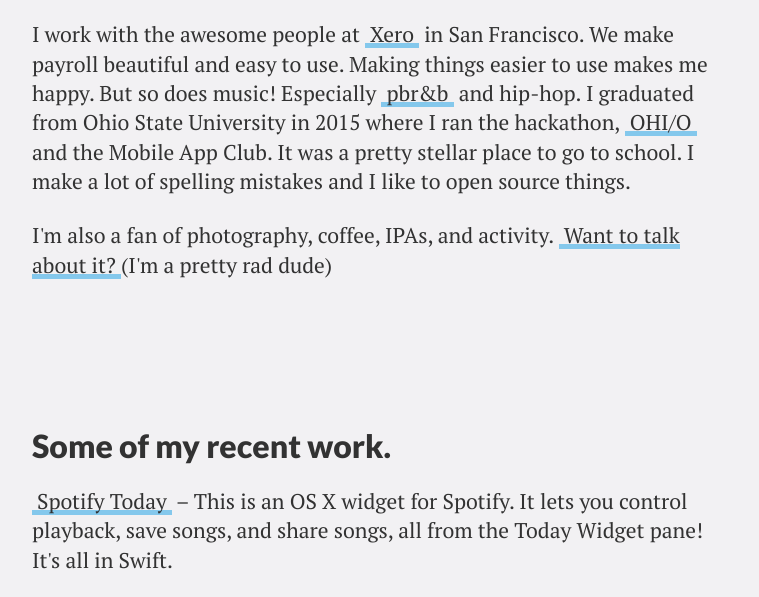
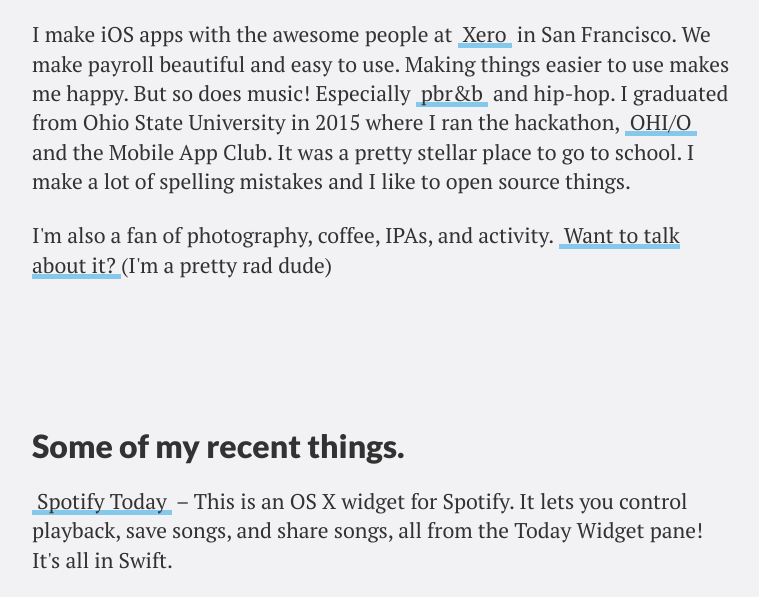
Before and after one commit to mattfaluotico/mattfaluotico.github.io, a website: page index.html in a window 1280 px wide. Shown: the part 508-1105 px from the top of the page, without its empty margins (258-1017 px from the left). Drawn offline with Linux system fonts and the light colour scheme.

Commit message:
oh yeah im a developer

```diff
--- a/index.html
+++ b/index.html
@@ -48,13 +48,13 @@
     <div class="container section">
     	<h2>Allow me to introduce myself.</h2>
 
-    	<p>I work with the awesome people at <a href="https://www.xero.com/us/">Xero</a> in San Francisco. We make payroll beautiful and easy to use. Making things easier to use makes me happy. But so does music! Especially <a href="https://en.wikipedia.org/wiki/PBR%26B">pbr&amp;b</a> and hip-hop. I graduated from Ohio State University in 2015 where I ran the hackathon, <a href="http:hack.osu.edu">OHI/O</a> and the Mobile App Club. It was a pretty stellar place to go to school. I make a lot of spelling mistakes and I like to open source things.</p>
+    	<p>I make iOS apps with the awesome people at <a href="https://www.xero.com/us/">Xero</a> in San Francisco. We make payroll beautiful and easy to use. Making things easier to use makes me happy. But so does music! Especially <a href="https://en.wikipedia.org/wiki/PBR%26B">pbr&amp;b</a> and hip-hop. I graduated from Ohio State University in 2015 where I ran the hackathon, <a href="http:hack.osu.edu">OHI/O</a> and the Mobile App Club. It was a pretty stellar place to go to school. I make a lot of spelling mistakes and I like to open source things.</p>
 
     	<p>I'm also a fan of photography, coffee, IPAs, and activity. <a href="mailto:matt.faluotico@gmail.com">Want to talk about it?</a>(I'm a pretty rad dude)</p>
 
     </div>
     <div class="container section">
-      <h2>Some of my recent work.</h2>
+      <h2>Some of my recent things.</h2>
 
       <p><a href="https://github.com/mattfxyz/SpotifyToday">Spotify Today</a> – This is an OS X widget for Spotify. It lets you control playback, save songs, and share songs, all from the Today Widget pane! It's all in Swift.</p>
 
```
